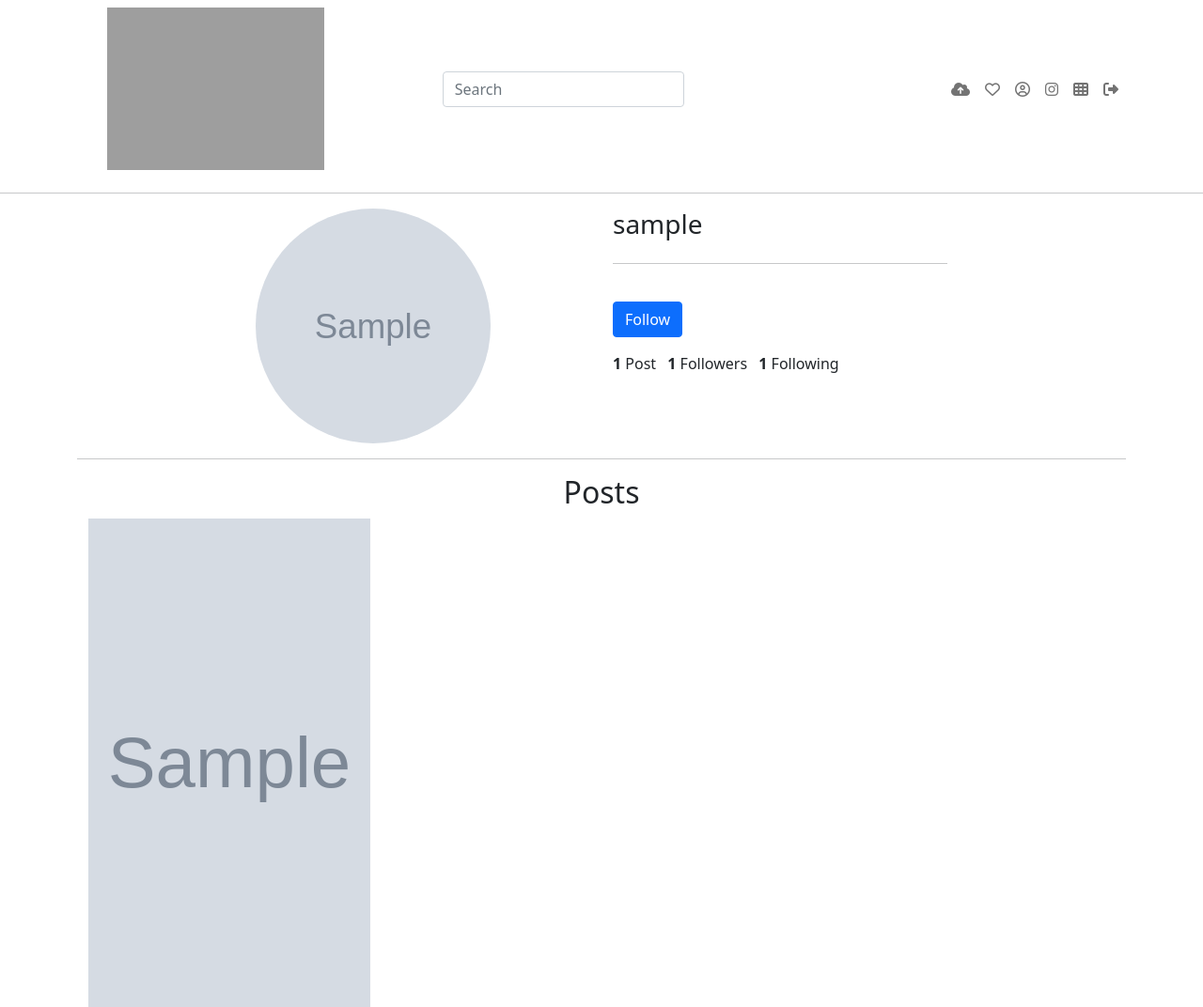
After one commit to SayiaFelix/Instagram_lite, a Django app: page /profile/1 in a window 1280 px wide. The commit adds this page. Shown: the whole page at 94% size. Run offline with Django 3.2, Linux system fonts and the light colour scheme; tables that the repository leaves empty hold one stand-in row (values such as "Sample post"); grey boxes marked "Sample" are stand-in pictures; some libraries are stand-ins or nearby versions; grey boxes are pictures that could not be loaded.

Commit message:
adding profile url

```diff
--- a/instagramu/templates/insta/homepage.html
+++ b/instagramu/templates/insta/homepage.html
@@ -11,7 +11,7 @@
       <div class="card mr-0" style="max-width:40rem;">
         <div class="card-header" style="display: flex;">
            <img class="img-fluid rounded-circle" src="{{image.profile.photo.url}}" style="height:40px;margin-top:5px;margin-bottom:5px;">
-              <a href="" style="color: black; text-decoration: none;">
+              <a href="/profile/{{user.id}}" style="color: black; text-decoration: none;">
                         <h5 class="card-title" style="padding-top: 10px; margin-left:20px;">{{image.profile.user}}
                         </h5>
                     </a>
--- /dev/null
+++ b/instagramu/templates/insta/profile.html
@@ -0,0 +1,83 @@
+{%extends 'insta/base.html'%}
+{% block content %}
+{{ block.super}}
+{% load bootstrap4 %}
+<hr>
+<div class="container top">
+  <div class="row">
+    <div class="col-md-12">
+      <div class="row">
+        <div class="col-md-2"></div>
+        <div class="col-md-4">
+          {% if profile.photo %}
+            <img src="{{profile.photo.url}}" alt="profile-photo" class="img-fluid-circle" style="border-radius: 50%;height:250px;width: 250px;">
+          {% endif %}
+        </div>
+        <div class="col-md-4 text-left">
+          <ul class="list-inline">
+            <li class="list-inline-item">
+               <h3> <span class="username">{{ profile.user }}</span></h3>
+            </li>
+            <hr>
+            <br>
+            {% if profile.user == user %}
+            <li class="list-inline-item">
+              <a data-toggle="modal" data-target="#edit" href=""><i class="far fa-edit"></i>Edit Profile</a>
+            </li>
+            {% else %}
+            <li class="list-inline-item">
+              <a href="#" class="btn btn-primary">Follow</a>
+            </li>
+            {% endif %}
+          </ul>
+
+          <ul class="list-inline">
+            <li class="list-inline-item">
+              <span class="font-weight-bold">{{Images|length}}</span> Post
+            </li>
+            <li class="list-inline-item">
+              <span class="font-weight-bold">{{profile.user.follow.all | length}}</span> Followers
+            </li>
+            <li class="list-inline-item">
+              <span class="font-weight-bold">{{profile.user.c_user.all | length}}</span> Following
+            </li>
+          </ul>
+          {% comment %} <p class="font3">{{profile.bio}}</p> {% endcomment %}
+          {% comment %} {% if profile.user == user %}
+          <p><a href="{% url 'upload' %}">Add Image</a></p>
+          {% endif %} {% endcomment %}
+        </div>
+      </div>
+    </div>
+  </div>
+  <hr>
+  <div class="container">
+    <div class="row">
+      {% for image in Images %}
+      <h2 class="text-center">Posts </h2>
+      <div class="col-md-4">
+        <img src="{{image.image.url}}" alt="Image" style="height:520px;width:300px;">
+      </div>
+      {% empty %}
+      <div class="col-md-12">
+        <h2>   Profile has no uploaded Posts </h2>
+      </div>
+      {% endfor %}
+    </div>
+  </div>
+
+</div>
+<div class="modal fade" id="edit" tabindex="-1" role="dialog" aria-labelledby="exampleModalCenterTitle" aria-hidden="true">
+  <div class="modal-dialog modal-dialog-centered" role="document">
+    <div class="modal-content">
+      <div class="modal-body">
+        <ul class="list-group">
+          {% comment %} <li class="list-group-item text-center"><a href="{% url 'add_profile' %}">Edit Profile</a></li> {% endcomment %}
+          <li class="list-group-item text-center"><a href="/logout/">Log Out</a></li>
+          <li class="list-group-item text-center"><a data-dismiss="modal">Cancel</a></li>
+        </ul>
+      </div>
+    </div>
+  </div>
+</div>
+{% endblock %}
--- a/instagramu/urls.py
+++ b/instagramu/urls.py
@@ -8,7 +8,8 @@ from django.conf.urls.static import static
 
 urlpatterns=[
     url('^$',views.homepage, name='homepage'),
-    url(r'^like/(?P<operation>.+)/(?P<pk>\d+)',views.like, name='like'),
+    url('like/(?P<operation>.+)/(?P<pk>\d+)',views.like, name='like'),
+    url('profile/(\d+)', views.user_profile, name='profile'),
     # url(r'^search/', views.search_results, name='search_results'),
 
 ]
--- a/instagramu/views.py
+++ b/instagramu/views.py
@@ -35,9 +35,14 @@ def homepage(request):
 
     return render(request,"insta/homepage.html",{"Images":Images, "comments":comments,"form": form,"profile":profile})
 
+def user_profile(request,profile_id):
+    profile = Profile.objects.get(pk = profile_id)
+    Images = Image.objects.filter(profile_id=profile).all()
+
+    return render(request,"insta/profile.html",{"profile":profile,"Images":Images})
+
 def like(request,operation,pk):
     image = get_object_or_404(Image,pk=pk)
-
     if operation == 'like':
         image.likes += 1
         image.save()
```
